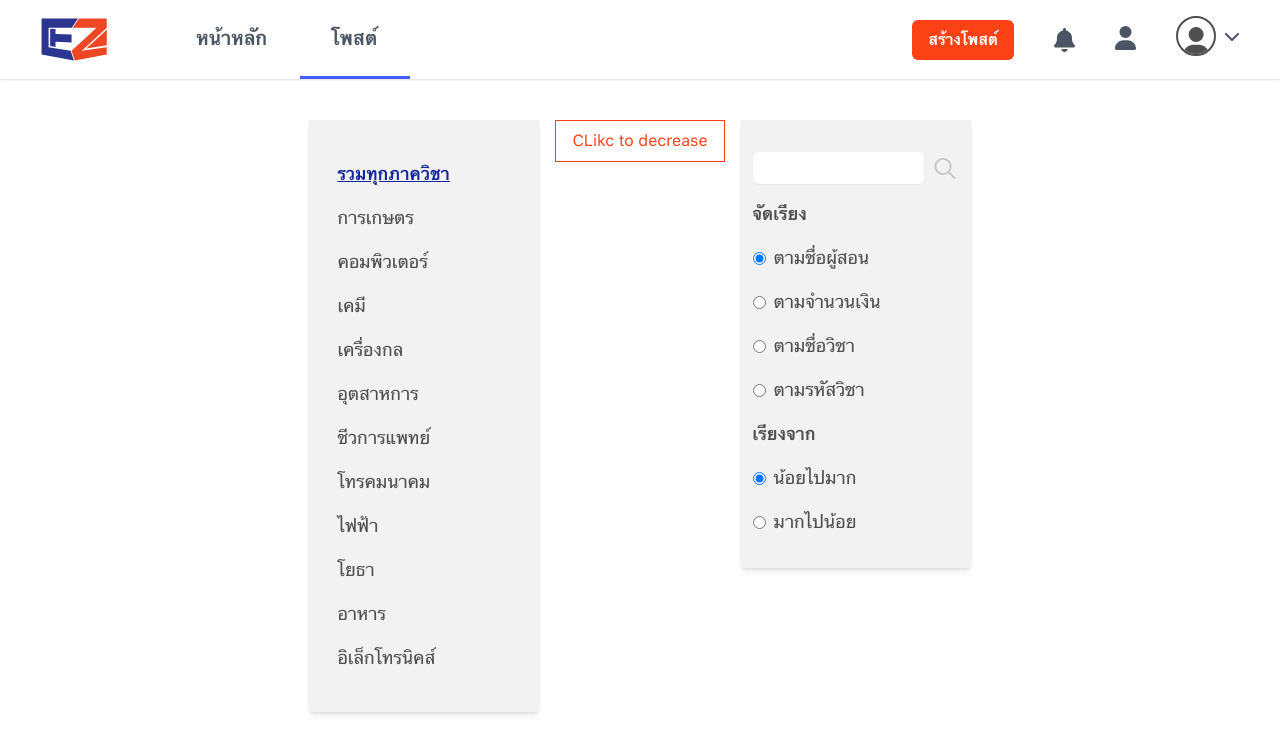
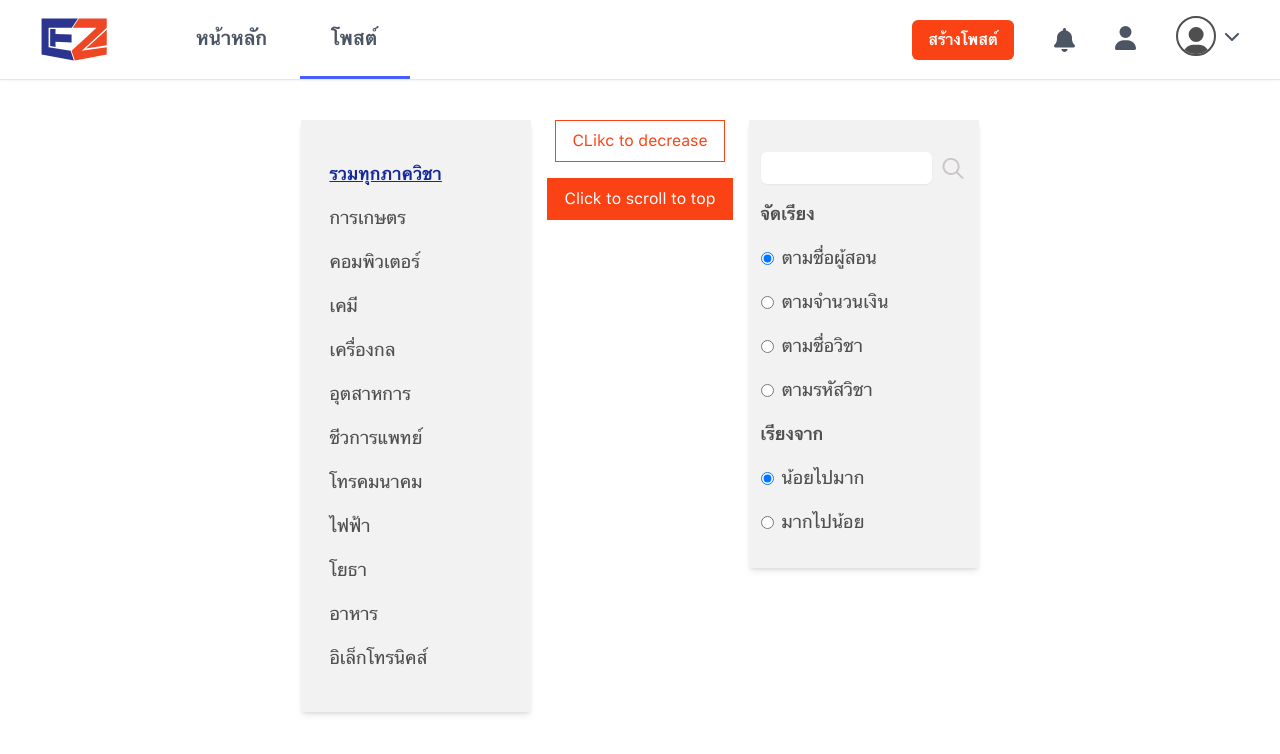
Before and after one commit to kaopcy/eztant-frontend, a React (Create React App) app: page /post-list/all-department in a window 1280 px wide. Shown: the top 754 px of the page. Built offline with nearby package versions, Linux system fonts and the light colour scheme; what @tailwindcss/custom-forms would draw is missing.

Commit message:
:bug: fix size bug

```diff
--- /dev/null
+++ b/src/component/Pagination.js
@@ -0,0 +1,17 @@
+import React from 'react'
+
+const Pagination = ({ Page , currentPage , onClickLink }) => {
+    const currentPage
+  return (
+      <div className="flex items-center">
+          <div className="">
+
+          </div>
+          <div className="">
+
+          </div>
+      </div>
+  )
+}
+
+export default Pagination
--- a/src/index.css
+++ b/src/index.css
@@ -1,7 +1,6 @@
 @tailwind base;
 @tailwind components;
 @tailwind utilities;
-
 
 @layer base {
     @font-face {
@@ -23,6 +22,11 @@
         font-family: "Thonburi", system-ui, sans-serif;
     }
 }
+@layer base {
+    input {
+        @apply outline outline-1 outline-text-light;
+    }
+}
 
 @layer components {
     .input-register {
@@ -34,7 +38,7 @@
     }
 
     .ellipsis {
-        @apply overflow-hidden text-ellipsis whitespace-nowrap
+        @apply overflow-hidden text-ellipsis whitespace-nowrap;
     }
 
     .flex-col-cen {
@@ -63,7 +67,7 @@
     box-sizing: border-box;
 }
 
-input{
+input {
     border: none;
     outline: none;
 }
@@ -76,7 +80,8 @@ input{
     transform: scaleX(-1) scaleY(-1);
 }
 
-html, body {
+html,
+body {
     scroll-behavior: auto;
-    -webkit-overflow-scrolling:touch;
+    -webkit-overflow-scrolling: touch;
 }
--- a/src/views/home/Components/PostSuggest/PostSearch.js
+++ b/src/views/home/Components/PostSuggest/PostSearch.js
@@ -33,7 +33,7 @@ const Mobile = () => {
                 </div>
                 <div className="absolute bottom-0 left-0 h-[4px] w-full bg-primary"></div>
             </div>
-            <FontAwesomeIcon icon={faSearch} className="text-xl text-text-light  sm:text-3xl" />
+            <FontAwesomeIcon icon={faSearch} className="text-2xl text-text-light  sm:text-3xl" />
         </div>
     );
 };
--- a/src/views/mainpost/desktop/PostListDesktop.js
+++ b/src/views/mainpost/desktop/PostListDesktop.js
@@ -21,9 +21,9 @@ const PostListDesktop = ({ postList, isLoading, getPostList }) => {
     //     await gsap.set(PostList.current, { clear: true });
     // };
 
-    // const scrollToTop = ()=>{
-    //     gsap.to(window , { duration: 1, scrollTo: 0 , ease: 'expo.inOut', onComplete: ()=> getPostList()  } )
-    // }
+    const scrollToTop = ()=>{
+        gsap.to(window , { duration: 1, scrollTo: 0 , ease: 'expo.inOut', onComplete: ()=> getPostList()  } )
+    }
 
     // useNonInitialEffect(() => {
     //     console.log("...clear");
@@ -65,11 +65,11 @@ const PostListDesktop = ({ postList, isLoading, getPostList }) => {
                         CLikc to decrease
                     </div>
                 }
-                {/* {
+                {
                     <div className="btn-orange px-4 py-2" onClick={() => scrollToTop()}>
                         Click to scroll to top
                     </div>
-                } */}
+                }
             </div>
             {!isHideSortPanel && <SortPanel />}
         </div>
--- a/src/views/mainpost/desktop/components/PostDesktop.js
+++ b/src/views/mainpost/desktop/components/PostDesktop.js
@@ -86,23 +86,23 @@ const Detail = ({ post }) => {
     }, [showMore]);
 
     const text = ({ label, detail, className = "" }) => (
-        <div className={`${className} flex min-w-0 items-start whitespace-nowrap text-base `}>
+        <div className={`${className} flex min-w-0 items-start whitespace-nowrap `}>
             <span className="w-28 font-semibold">{label}</span>
             <span className="max-w-[220px]  whitespace-pre-line">{detail}</span>
         </div>
     );
     return (
         <div className="mt-8 flex items-start justify-between ">
-            <div className="flex flex-col space-y-4 ">
+            <div className="flex flex-col space-y-4  text-lg">
                 {text({ label: "ชื่อวิชา", detail: post.subjectName })}
                 {text({ label: "รหัสวิชา", detail: post.subjectID })}
                 {text({ label: "ค่าตอบแทน", detail: `${post.wage} บาท/ชั่วโมง` })}
                 {text({ label: "ชั้นปีที่รับ", detail: post.year })}
-                <div className={`flex min-w-0 items-center whitespace-nowrap text-lg `}>
+                <div className={`flex min-w-0 items-center whitespace-nowrap `}>
                     <span className="mr-6 font-semibold">เกรดรายวิชาไม่ต่ำกว่า</span>
                     <span className="ellipsis ">{post.minGrade}</span>
                 </div>
-                <div className={`flex min-w-0 flex-col whitespace-nowrap text-lg `}>
+                <div className={`flex min-w-0 flex-col whitespace-nowrap `}>
                     <div className="mr-6 font-semibold">หน้าที่</div>
                     <div className="whitespace-pre-line px-5 py-4 ">
                         <div ref={moreDetailRef} className="leading-[28px]">
@@ -113,7 +113,7 @@ const Detail = ({ post }) => {
                         <br />
                         {isMore && (
                             <div className="cursor-pointer text-sm underline" onClick={() => setShowMore(e => !e)}>
-                                ...ดูเพิ่มเติม
+                                {showMore ? "...ดูน้อยลง" : "...ดูเพิ่มเติม"}
                             </div>
                         )}
                     </div>
--- a/src/views/mainpost/desktop/components/TeachTable.js
+++ b/src/views/mainpost/desktop/components/TeachTable.js
@@ -1,15 +1,14 @@
-import React, { useEffect } from "react";
+import React from "react";
 
 const TeachTable = () => {
     return (
-        <div className="flex-col-cen  rounded-md bg-stone-200 px-6 py-5 text-base">
+        <div className="flex-col-cen justify-start rounded-md bg-stone-200 px-6 py-5 text-base">
             <div className="mb-3 flex text-xl font-semibold underline">ตารางเรียน</div>
             <div className="flex-col-cen space-y-2">
-                <Day sec="101" day="monday"/>
-                <Day sec="102" day="tuesday"/>
-                <Day sec="103" day="wednesday"/>
-                <Day sec="104" day="thursday"/>
-                <Day sec="105" day="friday"/>
+                <Day sec="101" day="monday" />
+                <Day sec="102" day="tuesday" />
+                <Day sec="103" day="wednesday" />
+                <Day sec="104" day="thursday" />
             </div>
         </div>
     );
@@ -34,14 +33,16 @@ const Day = ({ day, sec, time }) => {
         thursday: "พฤ.",
         friday: "ศ.",
         saturnday: "ส.",
-    }
+    };
 
     return (
         <div className="flex items-center justify-start overflow-hidden rounded-full text-sm lg:text-base">
-            <div className="flex-cen h-full py-3 w-12 " style={{ backgroundColor: color[day] }}>{ shortDays[day] }</div>
+            <div className="flex-cen h-full w-12 py-2 " style={{ backgroundColor: color[day] }}>
+                {shortDays[day]}
+            </div>
             <div className="flex-cen space-x-2 bg-[#FCFCFC] px-2">
-                <div className="whitespace-nowrap rounded-full  bg-text  px-3 text-white">เซค {sec}</div>
-                <div className="py-3 whitespace-nowrap">09:00 - 12:00 น.</div>
+                <div className="whitespace-nowrap rounded-full  bg-text px-3 text-white">เซค {sec}</div>
+                <div className="whitespace-nowrap py-2">09:00 - 12:00 น.</div>
             </div>
         </div>
     );
--- a/src/views/mainpost/mobile/components/ControlBar.js
+++ b/src/views/mainpost/mobile/components/ControlBar.js
@@ -9,7 +9,7 @@ import { SORT_TYPE, ORDER_TYPE } from "../../../../generalConfig";
 import DisclosureAnimate from "../../../../component/utils/DisclosureAnimate";
 const ControlBar = forwardRef((_, ref) => {
     return (
-        <div ref={ref} className="fixed top-[60px] z-10 flex w-full items-center justify-between space-x-2 border-b bg-white px-2 py-3 text-text">
+        <div ref={ref} className="fixed top-[60px] z-10 flex w-full items-center space-x-2 border-b bg-white px-2 py-3 text-text">
             <FontAwesomeIcon icon={faArrowLeft} />
             <SearchBar />
             <SortBar />
@@ -41,7 +41,7 @@ const SearchBar = () => {
             <input
                 ref={inputRef}
                 type="text"
-                className="ellipsis w-full rounded-md px-2 py-1 text-xs outline outline-1 outline-text-light focus:outline-text "
+                className="ellipsis rounded-md px-2 py-1 text-xs outline outline-1 outline-text-light focus:outline-text "
                 onChange={e => setSearchValue(e.target.value)}
             />
             <FontAwesomeIcon icon={faSearch} className="text-text-light" />
@@ -61,7 +61,7 @@ const SortBar = () => {
                         className="relative flex w-full min-w-0 cursor-pointer items-center justify-between space-x-2 rounded-md bg-white px-2 py-1 outline outline-1 outline-text-light"
                         onClick={() => setOpen(e => !e)}>
                         <span className="ellipsis text-xs">{SORT_TYPE.filter(e => sortBy === e.value)[0].label} </span>
-                        <FontAwesomeIcon icon={faChevronDown} className="text-xs" />
+                        <FontAwesomeIcon icon={faChevronDown} className="text-[10px]" />
                         <div className="absolute top-[calc(100%+1px)] -left-2 w-full ">
                             <div className="relative w-full self-end overflow-hidden " ref={childRelativeContainer}>
                                 <div ref={childAbsoluteContainer} className="absolute bottom-0 left-0 flex w-full flex-col border bg-white py-2">
--- a/src/views/mainpost/mobile/components/PostMobile.js
+++ b/src/views/mainpost/mobile/components/PostMobile.js
@@ -125,7 +125,7 @@ const Detail = forwardRef(({ post }, ref) => {
 
     const text = ({ label, detail, className = "" }) => (
         <div className={`${className} flex min-w-0 items-start whitespace-nowrap`}>
-            <span className="w-20 shrink-0 font-semibold text-black">{label}</span>
+            <span className="w-20 shrink-0 font-semibold ">{label}</span>
             <span className="  whitespace-pre-line ">{detail}</span>
         </div>
     );
```
Also changed, not shown: src/views/home/Components/PostSuggest/CarouselMobile.js (+10 -10 lines).
